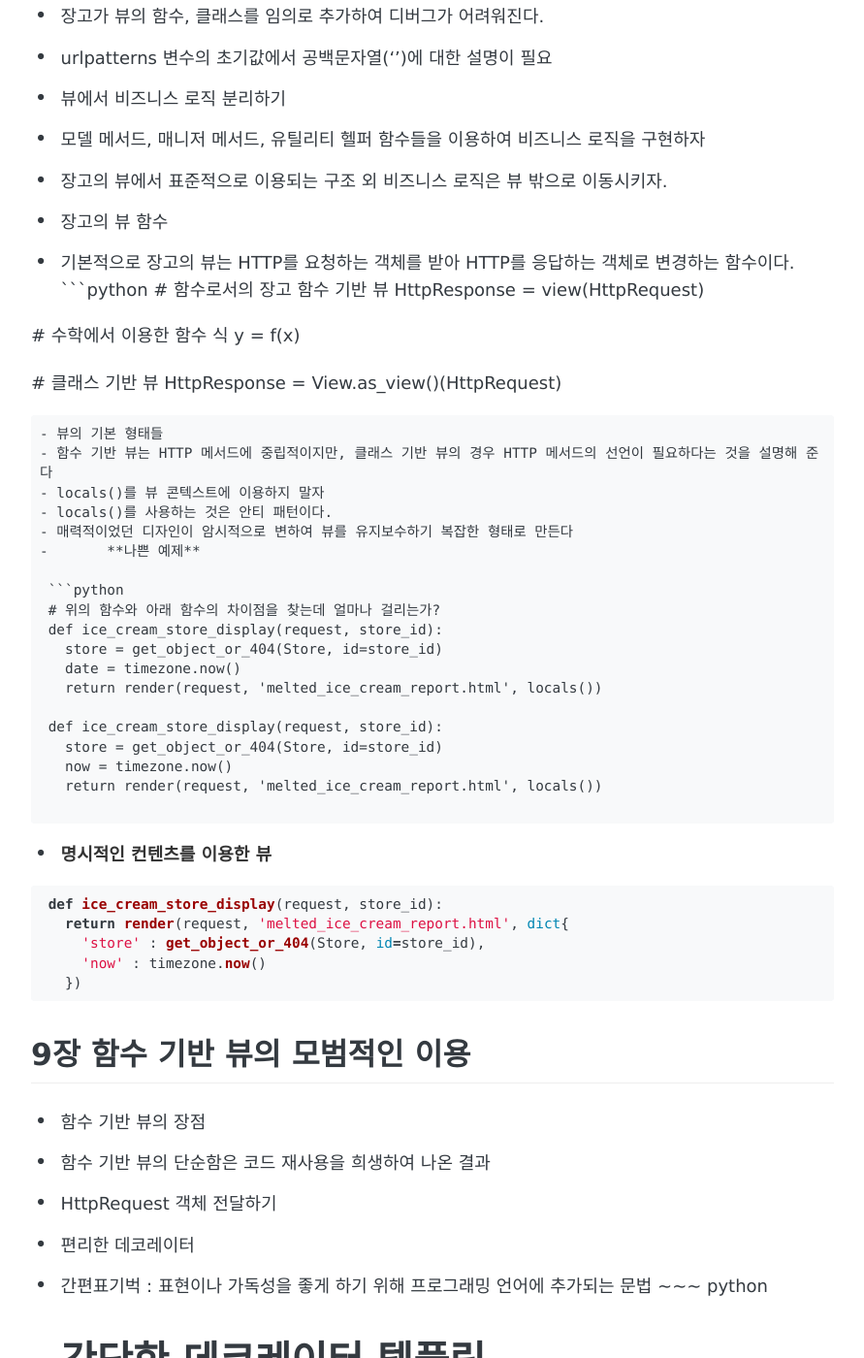
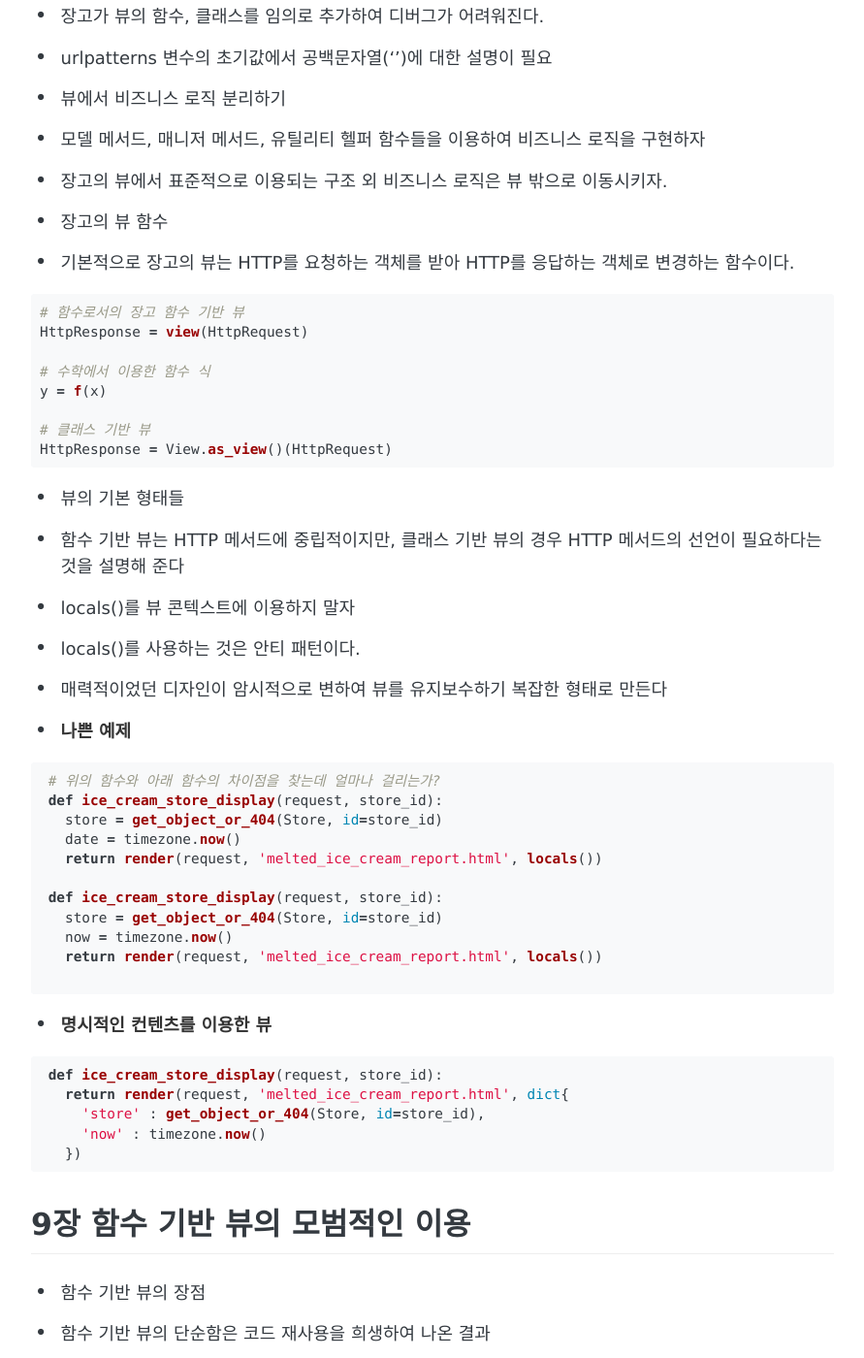
Before and after one commit to 8percent/8percent.github.io, a Jekyll site: the page built from _posts/2017-08-02-tsd6.md, in a window 1280 px wide and 1400 px high, scrolled down 1565 px. Shown: the whole window at 97% size, without its empty margins (194-1085 px from the left). Built offline with Jekyll 4.4.1, drawn with Linux system fonts in a browser that asks for light colours; some web fonts are replaced; some of the changed text lies outside the part shown.

Commit message:
오타 수정 및 다듬기

````diff
--- a/_posts/2017-08-02-tsd6.md
+++ b/_posts/2017-08-02-tsd6.md
@@ -45,22 +45,24 @@ comments: true
 - 장고의 뷰에서 표준적으로 이용되는 구조 외 비즈니스 로직은 뷰 밖으로 이동시키자.
 - 장고의 뷰 함수
 - 기본적으로 장고의 뷰는 HTTP를 요청하는 객체를 받아 HTTP를 응답하는 객체로 변경하는 함수이다.
- ```python
- # 함수로서의 장고 함수 기반 뷰
- HttpResponse = view(HttpRequest)
 
- # 수학에서 이용한 함수 식
- y = f(x)
+```python
+# 함수로서의 장고 함수 기반 뷰
+HttpResponse = view(HttpRequest)
 
- # 클래스 기반 뷰
- HttpResponse = View.as_view()(HttpRequest)
- ```
+# 수학에서 이용한 함수 식
+y = f(x)
+
+# 클래스 기반 뷰
+HttpResponse = View.as_view()(HttpRequest)
+```
+
 - 뷰의 기본 형태들
 - 함수 기반 뷰는 HTTP 메서드에 중립적이지만, 클래스 기반 뷰의 경우 HTTP 메서드의 선언이 필요하다는 것을 설명해 준다
 - locals()를 뷰 콘텍스트에 이용하지 말자
 - locals()를 사용하는 것은 안티 패턴이다.
 - 매력적이었던 디자인이 암시적으로 변하여 뷰를 유지보수하기 복잡한 형태로 만든다
--	**나쁜 예제**
+- **나쁜 예제**
 
  ```python
  # 위의 함수와 아래 함수의 차이점을 찾는데 얼마나 걸리는가?
@@ -76,7 +78,7 @@ comments: true
 
  ```
 
- -	**명시적인 컨텐츠를 이용한 뷰**
+- **명시적인 컨텐츠를 이용한 뷰**
 
  ```python
  def ice_cream_store_display(request, store_id):
@@ -92,6 +94,7 @@ comments: true
 - HttpRequest 객체 전달하기
 - 편리한 데코레이터
 - 간편표기벅 : 표현이나 가독성을 좋게 하기 위해 프로그래밍 언어에 추가되는 문법
+
 ~~~ python
 # 간단한 데코레이터 템플릿
 import functools
````
Also changed, not shown: other parts of _posts/2017-08-02-tsd6.md (+4 -4 lines).
